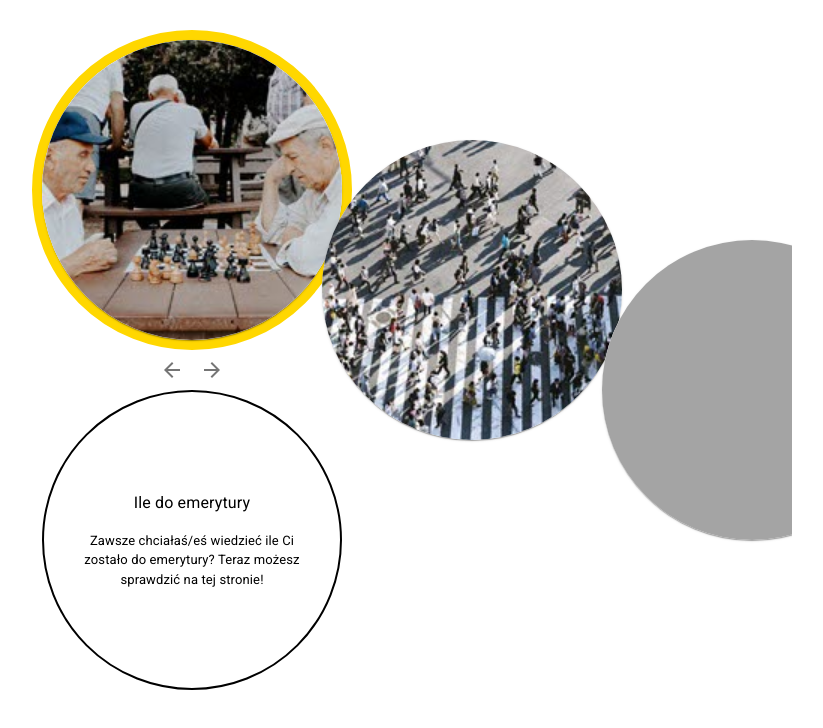
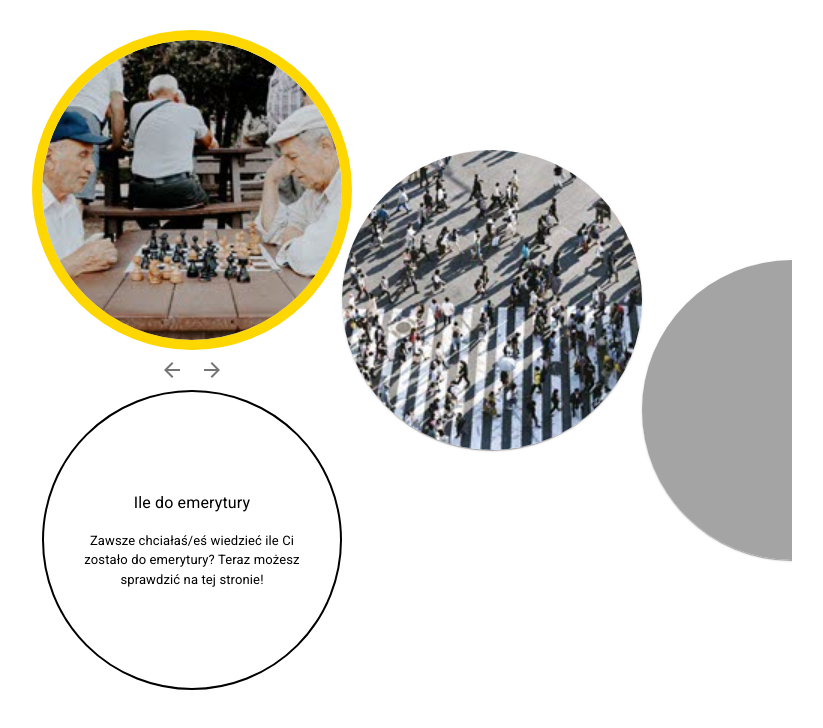
Before and after one commit to pensjonatus/kwlk, a Next.js app: page / in a window 1280 px wide. Shown: the top 728 px of the page, without its empty margins (448-1271 px from the left). Built offline with nearby package versions, Linux system fonts and the light colour scheme.

Commit message:
add animation

```diff
--- a/components/Features/Features.tsx
+++ b/components/Features/Features.tsx
@@ -49,19 +49,23 @@ export default function Features() {
           borderRadius: "50%",
         }}
       >
-        {featureList.map(({ link, alt, image }, index) => (
+        {featureList.map(({ link, alt, image }, index) => {
+          const offset = getOffset(index);
+          return (
             <Box
               sx={{
                 position: "absolute",
-              top: Math.abs(getOffset(index) * 100),
-              right: getOffset(index) * -280,
-              transition: "width 2s, height 2s",
+                top: Math.abs(offset * 110),
+                right: offset * -300,
+                transition: "all 1s ease-out",
+                zIndex: -1,
               }}
               key={index}
             >
               <FeatureCard link={link} alt={alt} image={image} />
             </Box>
-        ))}
+          );
+        })}
       </Box>
       <Stack direction="row">
         <IconButton
--- a/components/Features/featureList.tsx
+++ b/components/Features/featureList.tsx
@@ -45,25 +45,4 @@ export const featureList: Feature[] = [
     link: "/",
     alt: "",
   },
-  {
-    title: "Na razie nic 4",
-    description: <>Ta treść będzie wkrótce dostępna</>,
-    image: require("./img/placeholder.png"),
-    link: "/",
-    alt: "",
-  },
-  {
-    title: "Na razie nic 5",
-    description: <>Ta treść będzie wkrótce dostępna</>,
-    image: require("./img/placeholder.png"),
-    link: "/",
-    alt: "",
-  },
-  {
-    title: "Na razie nic 6",
-    description: <>Ta treść będzie wkrótce dostępna</>,
-    image: require("./img/placeholder.png"),
-    link: "/",
-    alt: "",
-  },
 ];
```
Lines whose indentation alone changed are shown as unchanged.
